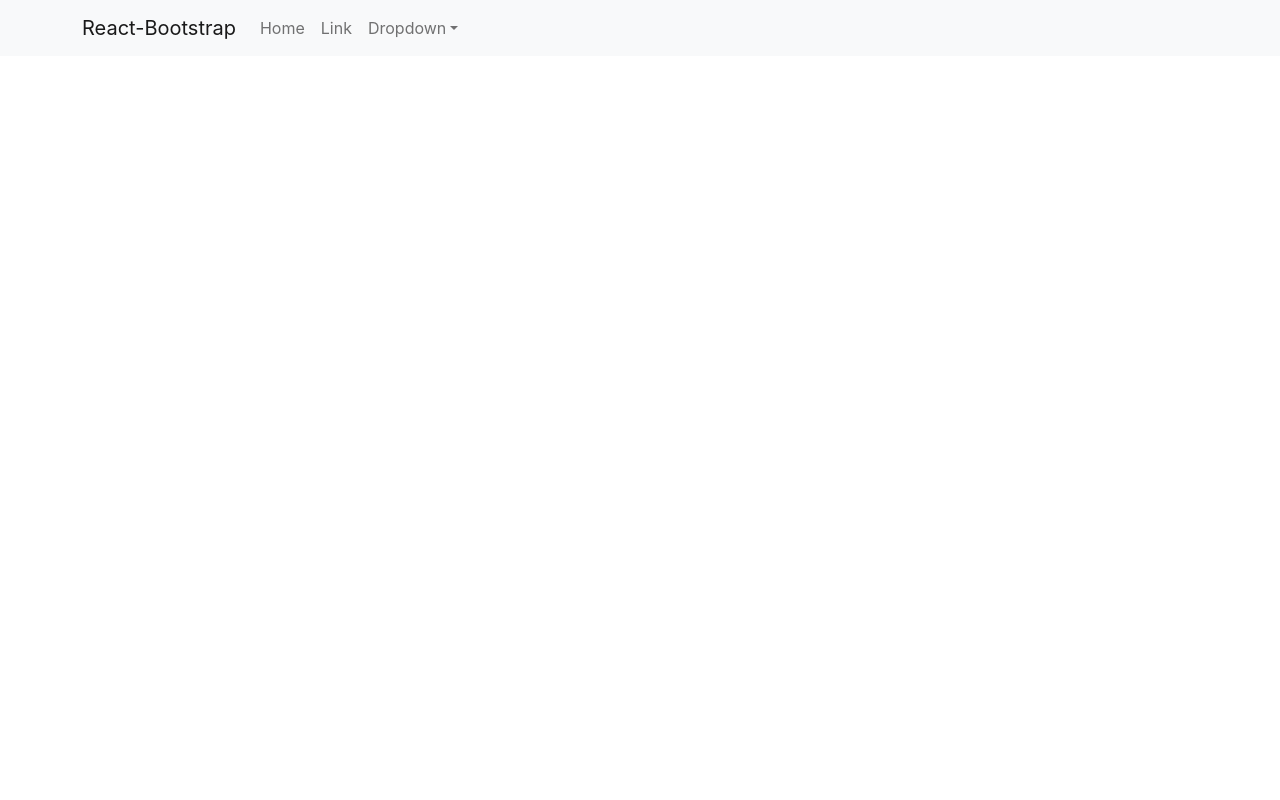
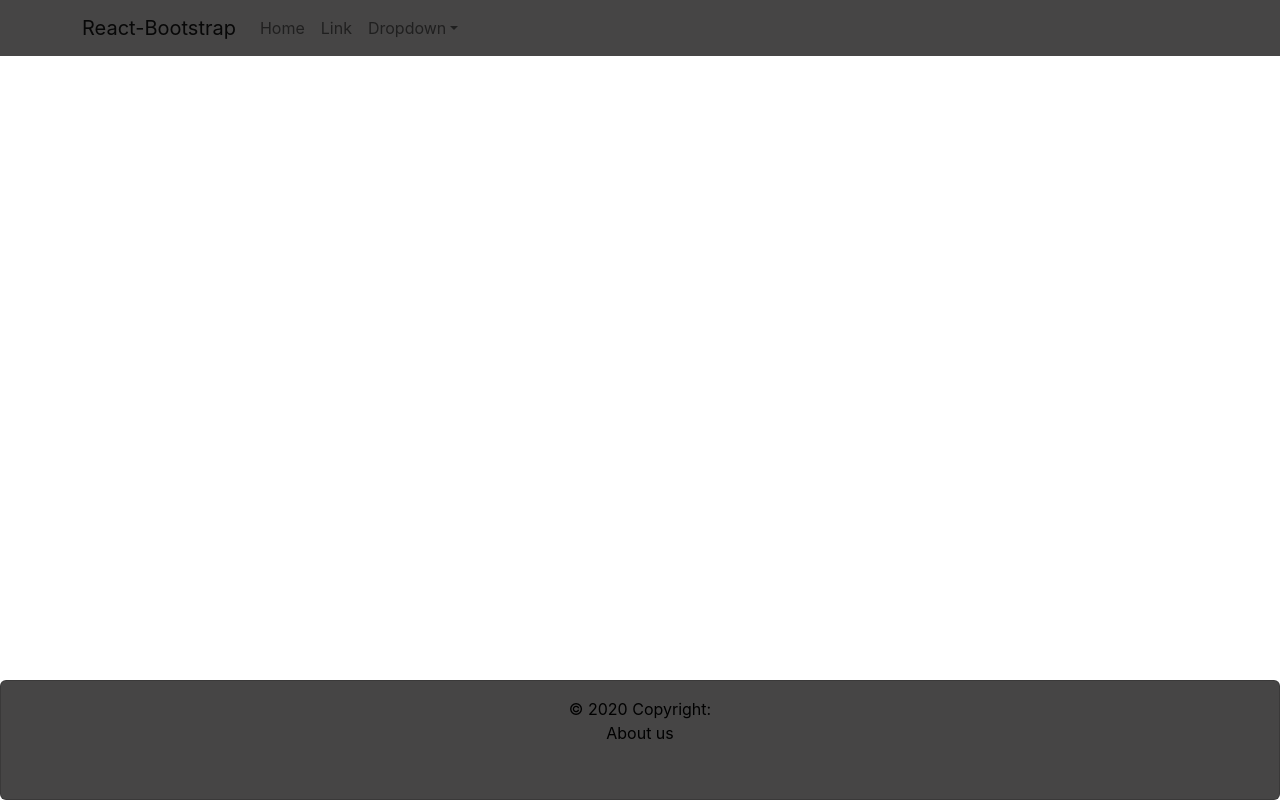
Before and after one commit to Sachinbisht27/React_App, a React (Create React App) app: page / in a window 1280 px wide. Built offline with nearby package versions, Linux system fonts and the light colour scheme.

Commit message:
updated Navbar and made Footer

```diff
--- a/src/App.js
+++ b/src/App.js
@@ -1,35 +1,13 @@
- import Container from 'react-bootstrap/Container';
-import Nav from 'react-bootstrap/Nav';
-import Navbar from 'react-bootstrap/Navbar';
-import NavDropdown from 'react-bootstrap/NavDropdown';
-
-import './App.css';
+// import React from 'react';
+import NavBar from "../src/Components/navbar"
+import Footer from "../src/Components/footer"
 
 function App() {
   return (
-    <Navbar bg="light" expand="lg">
-      <Container>
-        <Navbar.Brand href="#home">React-Bootstrap</Navbar.Brand>
-        <Navbar.Toggle aria-controls="basic-navbar-nav" />
-        <Navbar.Collapse id="basic-navbar-nav">
-          <Nav className="me-auto">
-            <Nav.Link href="#home">Home</Nav.Link>
-            <Nav.Link href="#link">Link</Nav.Link>
-            <NavDropdown title="Dropdown" id="basic-nav-dropdown">
-              <NavDropdown.Item href="#action/3.1">Action</NavDropdown.Item>
-              <NavDropdown.Item href="#action/3.2">
-                Another action
-              </NavDropdown.Item>
-              <NavDropdown.Item href="#action/3.3">Something</NavDropdown.Item>
-              <NavDropdown.Divider />
-              <NavDropdown.Item href="#action/3.4">
-                Separated link
-              </NavDropdown.Item>
-            </NavDropdown>
-          </Nav>
-        </Navbar.Collapse>
-      </Container>
-    </Navbar>
+    <>
+    <NavBar/>
+    <Footer/>
+    </>
   );
 }
 export default App;
--- /dev/null
+++ b/src/Components/footer.js
@@ -0,0 +1,15 @@
+import Card from "react-bootstrap/card";
+import "../Scss_files/footer.css";
+
+function Footer() {
+  return (
+        <Card className='copyright footer'>
+        © 2020 Copyright:
+        <a>
+          About us
+        </a>
+      </Card>
+  );
+}
+
+export default Footer;
--- /dev/null
+++ b/src/Components/navbar.js
@@ -0,0 +1,36 @@
+import Container from 'react-bootstrap/Container';
+import Nav from 'react-bootstrap/Nav';
+import Navbar from 'react-bootstrap/Navbar';
+import NavDropdown from 'react-bootstrap/NavDropdown';
+import "../Scss_files/navbar.css";
+
+function NavBar() {
+  return (
+    <>
+    <Navbar className="navbar" expand="lg">
+<Container>
+  <Navbar.Brand href="#home">React-Bootstrap</Navbar.Brand>
+  <Navbar.Toggle aria-controls="basic-navbar-nav" />
+  <Navbar.Collapse id="basic-navbar-nav">
+    <Nav className="me-auto">
+      <Nav.Link href="#home">Home</Nav.Link>
+      <Nav.Link href="#link">Link</Nav.Link>
+      <NavDropdown title="Dropdown" id="basic-nav-dropdown">
+        <NavDropdown.Item href="#action/3.1">Action</NavDropdown.Item>
+        <NavDropdown.Item href="#action/3.2">
+          Another action
+        </NavDropdown.Item>
+        <NavDropdown.Item href="#action/3.3">Something</NavDropdown.Item>
+        <NavDropdown.Divider />
+        <NavDropdown.Item href="#action/3.4">
+          Separated link
+        </NavDropdown.Item>
+      </NavDropdown>
+    </Nav>
+  </Navbar.Collapse>
+</Container>
+</Navbar>
+    </>
+  );
+}
+export default NavBar;
--- /dev/null
+++ b/src/Scss_files/footer.css
@@ -0,0 +1,15 @@
+.footer{
+    margin-top: 1rem;
+    padding: 1rem;
+    background-color: rgb(70, 69, 69);
+    position: fixed;
+    bottom: 0;
+    left: 0;
+    width: 100%;
+    height:15%
+  }
+
+.copyright{
+  text-align: center;
+  color: black;
+}
--- /dev/null
+++ b/src/Scss_files/navbar.css
@@ -0,0 +1,4 @@
+.navbar{
+    background-color: rgb(70, 69, 69);
+    color: black;
+}
```
